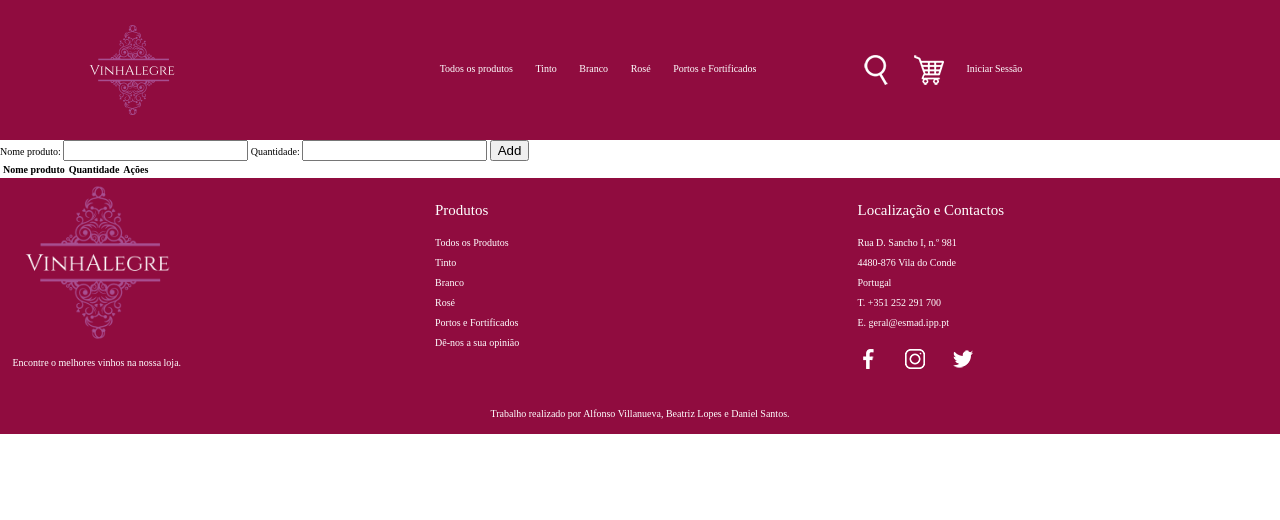
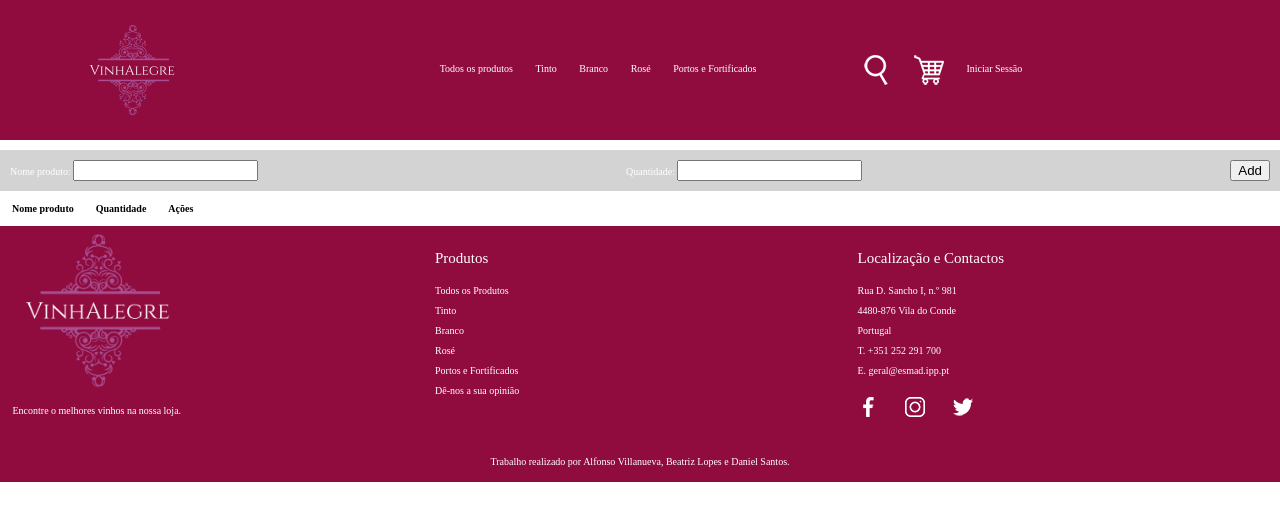
Before and after one commit to Trabalho-de-grupo/TrabalhoGrupo, a plain HTML site: page pagina_checkout.html in a window 1280 px wide. Drawn offline with Linux system fonts and the light colour scheme.

Commit message:
hjvwebjans

```diff
--- a/pagina_checkout.html
+++ b/pagina_checkout.html
@@ -32,13 +32,13 @@
 </header>
 
 <body>
-    <form action="#" method="get">
+    <form class="formcheckout"action="#" method="get">
         <label>Nome produto: <input type="text" name="description" /></label>
         <label>Quantidade: <input type="text" name="quantity" /></label>
         <input type="submit" value="Add" />
     </form>
 
-    <table id="products">
+    <table class="talblecheckout" id="products">
         <tr>
             <th>Nome produto</th>
             <th>Quantidade</th>
--- a/styles/styles.css
+++ b/styles/styles.css
@@ -260,3 +260,28 @@ textarea{
   margin-left: 550px;
   margin-right: 550px;
 }
+.formcheckout {
+  display: flex;
+  justify-content: space-between;
+  background-color: lightgrey;
+  color: white;
+  padding: 1em;
+  margin-top: 1em;
+}
+
+.tablecheckout {
+  background-color: lightgrey;
+  width: 100%;
+  margin-top: 1em;
+}
+
+th,
+td {
+  padding: 1em;
+  text-align: center;
+}
+
+th:first-child,
+td:first-child {
+  text-align: left;
+}
```
